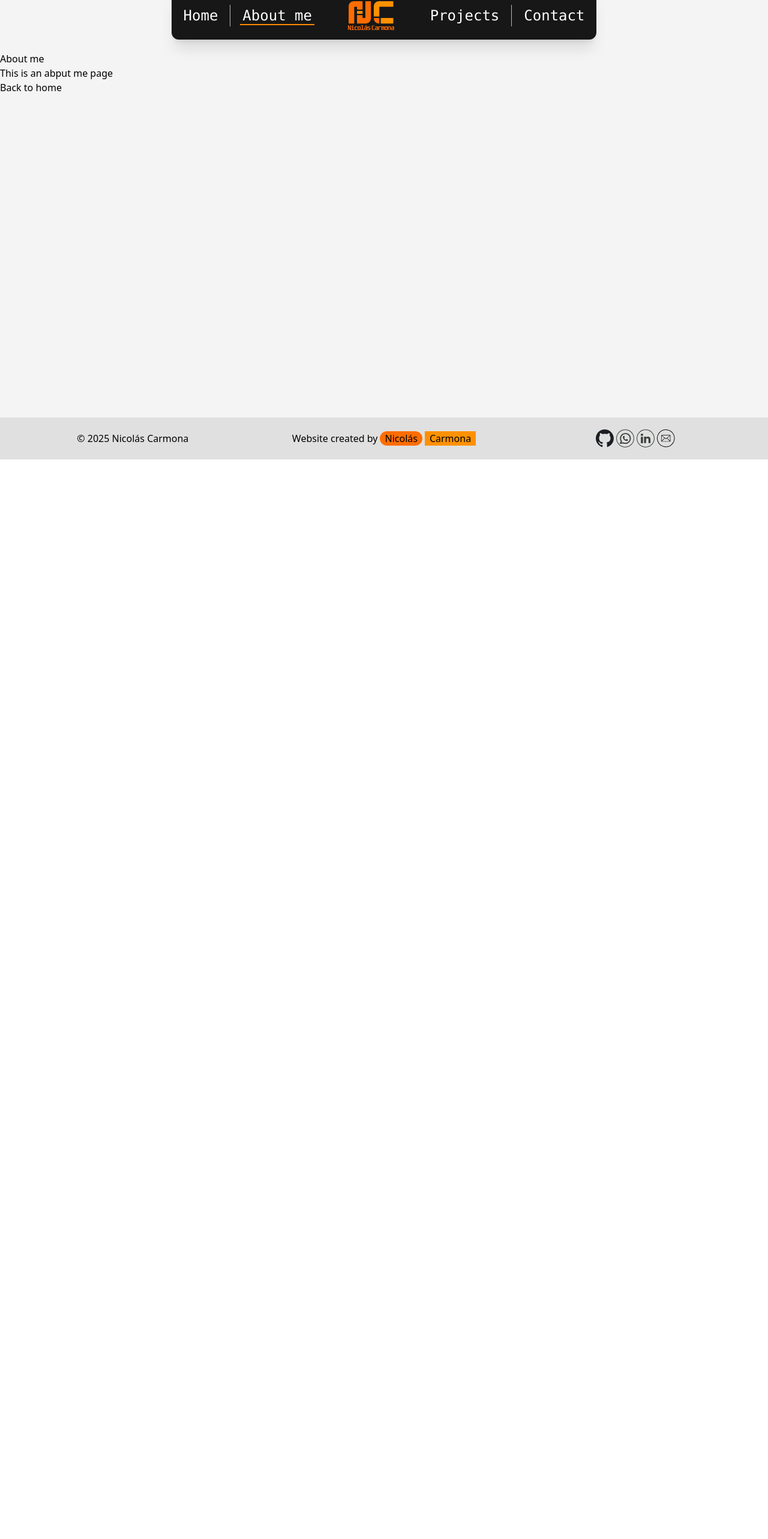
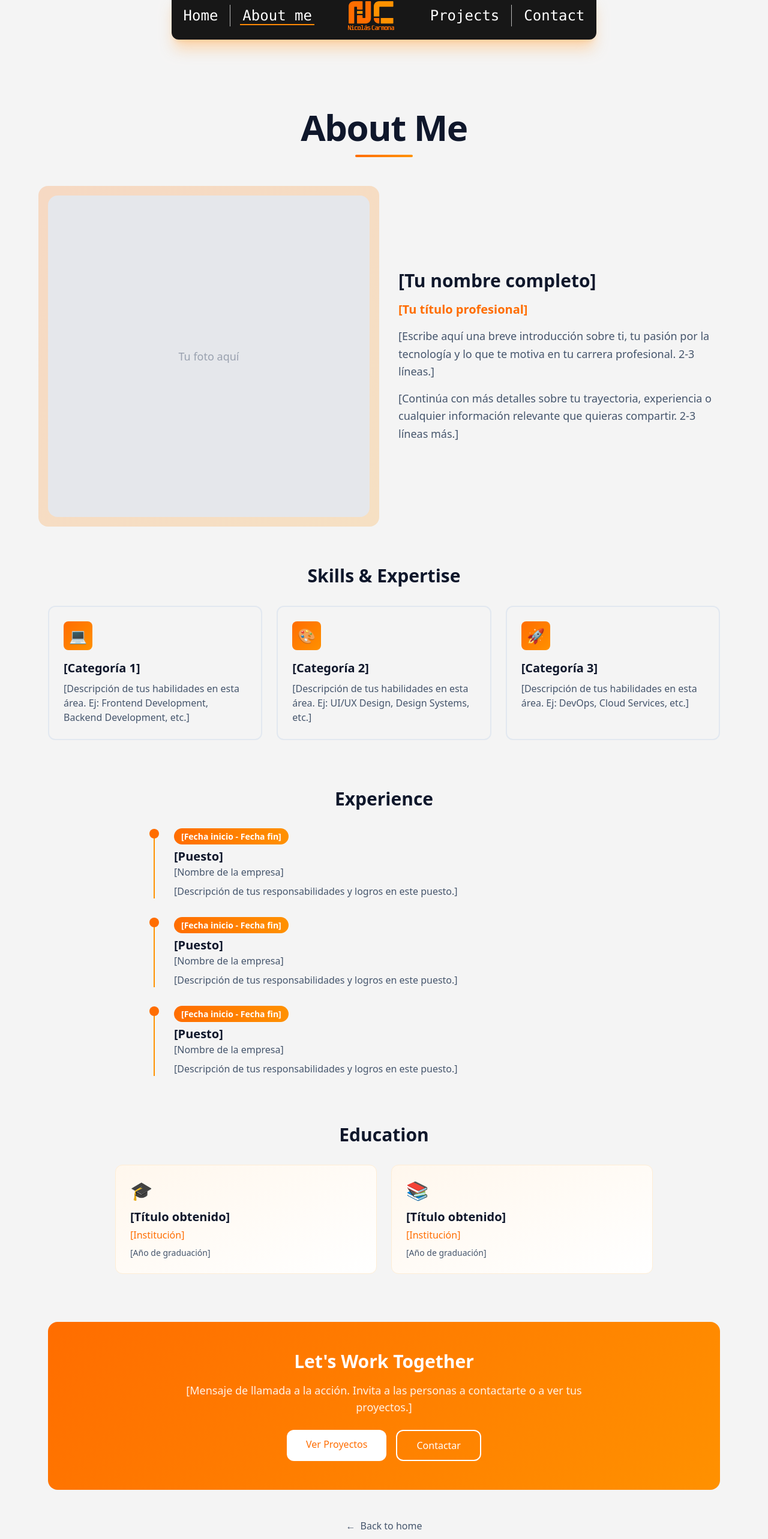
Before and after one commit to ncarmona99/project_portfolio, a Nuxt app: page /about_me in a window 1280 px wide. Shown: the part 34-2600 px from the top of the page at 60% size. Before the commit the page ends 800 px from the top, so only its background shows below. Built offline with nearby package versions, Linux system fonts and the light colour scheme.

Commit message:
Dark and Light mode themes and tailwind config

```diff
--- a/app/assets/css/main.css
+++ b/app/assets/css/main.css
@@ -2,14 +2,22 @@
 
 @layer components {
   :root {
-    --logo-color-primary-light: #ff6d00;
-    --logo-color-secondary-light: #ff9100;
-    --logo-color-primary-dark: #ffffff;
-    --bg-color-primary-light: #f4f4f4;
-    --bg-color-secondary-light: #e0e0e0;
-    --nav-text-color-light: #ffbe0b;
-    --button-bg-light: #ff9100;
-    --button-accent-light: #ff6d00;
+    --logo-color-primary: #ff6d00;
+    --logo-color-secondary: #ff9100;
+    --bg-color-primary: #f4f4f4;
+    --bg-color-secondary: #e0e0e0;
+    --nav-text-color: #ffbe0b;
+    --button-bg: #ff9100;
+    --button-accent: #ff6d00;
+  }
+  .dark {
+    --logo-color-primary: #240046;
+    --logo-color-secondary: #5a199b;
+    --bg-color-primary: #313131;
+    --bg-color-secondary: #646464;
+    --nav-text-color: #66049e;
+    --button-bg: #5a199b;
+    --button-accent: #240046;
   }
   .logo-wrapper {
     cursor: auto;
@@ -85,31 +93,31 @@
   }
 
   .logo-light-primary {
-    fill: var(--logo-color-primary-light);
+    fill: var(--logo-color-primary);
   }
   .logo-light-secondary {
-    fill: var(--logo-color-secondary-light);
+    fill: var(--logo-color-secondary);
   }
   .bg-primary {
-    background-color: var(--bg-color-primary-light);
+    background-color: var(--bg-color-primary);
   }
   .bg-secondary {
-    background-color: var(--bg-color-secondary-light);
+    background-color: var(--bg-color-secondary);
   }
   .nav-text-color {
-    color: var(--logo-color-primary-light);
+    color: var(--logo-color-primary);
   }
   .bg-logo-light-primary {
-    background-color: var(--logo-color-primary-light);
+    background-color: var(--logo-color-primary);
   }
   .bg-logo-light-secondary {
-    background-color: var(--logo-color-secondary-light);
+    background-color: var(--logo-color-secondary);
   }
   .bg-button-light {
-    background-color: var(--button-bg-light);
+    background-color: var(--button-bg);
   }
   .bg-button-light:hover {
-    background-color: var(--button-accent-light);
+    background-color: var(--button-accent);
   }
 }
 
--- a/app/layouts/default.vue
+++ b/app/layouts/default.vue
@@ -5,11 +5,11 @@
     <header>
       <div class="flex flex-row justify-center">
         <nav
-          class="sticky top-0 mx-auto items-center justify-center flex flex-row flex-wrap font-mono font-medium my-5 rounded-xl shadow-xl bg-neutral-900 text-white text-base sm:text-lg md:text-2xl p-2 sm:p-3 md:p-4 gap-x-2 sm:gap-x-3 md:gap-x-4 gap-y-2"
+          class="sticky top-0 mx-auto items-center justify-center flex flex-row flex-wrap font-mono font-medium my-5 rounded-xl shadow-xl shadow-orange-300/50 dark:shadow-purple-500/50 bg-neutral-900 dark:bg-slate-100 text-white dark:text-slate-900 text-base sm:text-lg md:text-2xl p-2 sm:p-3 md:p-4 gap-x-2 sm:gap-x-3 md:gap-x-4 gap-y-2"
         >
           <NuxtLink to="/" v-slot="{ isActive }">
             <span
-              class="relative inline-block px-1 after:content-[''] after:absolute after:left-0 after:bottom-0 after:h-[2px] after:w-0 after:bg-orange-400 after:transition-all after:duration-300 hover:after:w-full whitespace-nowrap"
+              class="relative inline-block px-1 after:content-[''] after:absolute after:left-0 after:bottom-0 after:h-[2px] after:w-0 after:bg-orange-400 dark:after:bg-purple-500 after:transition-all after:duration-300 hover:after:w-full whitespace-nowrap"
               :class="isActive ? 'after:w-full' : ''"
             >
               Home
@@ -18,7 +18,7 @@
           <div class="w-px h-9 bg-white opacity-70"></div>
           <NuxtLink to="/about_me" v-slot="{ isActive }">
             <span
-              class="relative inline-block px-1 after:content-[''] after:absolute after:left-0 after:bottom-0 after:h-[2px] after:w-0 after:bg-orange-400 after:transition-all after:duration-300 hover:after:w-full whitespace-nowrap"
+              class="relative inline-block px-1 after:content-[''] after:absolute after:left-0 after:bottom-0 after:h-[2px] after:w-0 after:bg-orange-400 dark:after:bg-purple-500 after:transition-all after:duration-300 hover:after:w-full whitespace-nowrap"
               :class="isActive ? 'after:w-full' : ''"
             >
               About me
@@ -32,7 +32,7 @@
           </ClientOnly>
           <NuxtLink to="/projects" v-slot="{ isActive }">
             <span
-              class="relative inline-block px-1 after:content-[''] after:absolute after:left-0 after:bottom-0 after:h-[2px] after:w-0 after:bg-orange-400 after:transition-all after:duration-300 hover:after:w-full whitespace-nowrap"
+              class="relative inline-block px-1 after:content-[''] after:absolute after:left-0 after:bottom-0 after:h-[2px] after:w-0 after:bg-orange-400 dark:after:bg-purple-500 after:transition-all after:duration-300 hover:after:w-full whitespace-nowrap"
               :class="isActive ? 'after:w-full' : ''"
             >
               Projects
@@ -41,7 +41,7 @@
           <div class="w-px h-9 bg-white opacity-70"></div>
           <NuxtLink to="/contact" v-slot="{ isActive }">
             <span
-              class="relative inline-block px-1 after:content-[''] after:absolute after:left-0 after:bottom-0 after:h-[2px] after:w-0 after:bg-orange-400 after:transition-all after:duration-300 hover:after:w-full whitespace-nowrap"
+              class="relative inline-block px-1 after:content-[''] after:absolute after:left-0 after:bottom-0 after:h-[2px] after:w-0 after:bg-orange-400 dark:after:bg-purple-500 after:transition-all after:duration-300 hover:after:w-full whitespace-nowrap"
               :class="isActive ? 'after:w-full' : ''"
             >
               Contact
--- a/app/pages/about_me/index.vue
+++ b/app/pages/about_me/index.vue
@@ -6,10 +6,257 @@ definePageMeta({
 </script>
 
 <template>
-  <section>
-    <h1>About me</h1>
-    <p>This is an abput me page</p>
+  <section class="max-w-6xl mx-auto px-4 md:pt-24 pt-16 pb-16">
+    <!-- Header Section -->
+    <div class="text-center mb-16">
+      <h1
+        class="text-5xl md:text-6xl font-bold tracking-tight text-slate-900 mb-4"
+      >
+        About Me
+      </h1>
+      <div
+        class="w-24 h-1 mx-auto rounded-full"
+        style="background: linear-gradient(90deg, #ff6d00, #ff9100)"
+      ></div>
+    </div>
 
-    <NuxtLink to="/">Back to home</NuxtLink>
+    <!-- Profile Section -->
+    <div class="grid md:grid-cols-2 gap-12 items-center mb-20">
+      <!-- Image Placeholder -->
+      <div class="order-2 md:order-1">
+        <div class="relative">
+          <div
+            class="absolute -inset-4 rounded-2xl opacity-20"
+            style="background: linear-gradient(135deg, #ff6d00, #ff9100)"
+          ></div>
+          <div
+            class="relative bg-gray-200 rounded-2xl aspect-square flex items-center justify-center"
+          >
+            <span class="text-gray-400 text-lg">Tu foto aquí</span>
+          </div>
+        </div>
+      </div>
+
+      <!-- Introduction -->
+      <div class="order-1 md:order-2">
+        <h2 class="text-3xl font-bold text-slate-900 mb-4">
+          [Tu nombre completo]
+        </h2>
+        <p class="text-xl mb-4" style="color: #ff6d00; font-weight: 600">
+          [Tu título profesional]
+        </p>
+        <p class="text-slate-600 text-lg leading-relaxed mb-4">
+          [Escribe aquí una breve introducción sobre ti, tu pasión por la
+          tecnología y lo que te motiva en tu carrera profesional. 2-3 líneas.]
+        </p>
+        <p class="text-slate-600 text-lg leading-relaxed">
+          [Continúa con más detalles sobre tu trayectoria, experiencia o
+          cualquier información relevante que quieras compartir. 2-3 líneas
+          más.]
+        </p>
+      </div>
+    </div>
+
+    <!-- Skills & Expertise Section -->
+    <div class="mb-20">
+      <h2 class="text-3xl font-bold text-slate-900 mb-8 text-center">
+        Skills & Expertise
+      </h2>
+      <div class="grid md:grid-cols-3 gap-6">
+        <!-- Skill Card 1 -->
+        <div
+          class="p-6 rounded-xl border-2 border-slate-200 hover:border-transparent hover:shadow-xl transition-all duration-300 group"
+          style="hover:border-color: #ff9100;"
+        >
+          <div
+            class="w-12 h-12 rounded-lg mb-4 flex items-center justify-center text-white text-2xl"
+            style="background: linear-gradient(135deg, #ff6d00, #ff9100)"
+          >
+            💻
+          </div>
+          <h3 class="text-xl font-bold text-slate-900 mb-2">[Categoría 1]</h3>
+          <p class="text-slate-600">
+            [Descripción de tus habilidades en esta área. Ej: Frontend
+            Development, Backend Development, etc.]
+          </p>
+        </div>
+
+        <!-- Skill Card 2 -->
+        <div
+          class="p-6 rounded-xl border-2 border-slate-200 hover:border-transparent hover:shadow-xl transition-all duration-300"
+        >
+          <div
+            class="w-12 h-12 rounded-lg mb-4 flex items-center justify-center text-white text-2xl"
+            style="background: linear-gradient(135deg, #ff6d00, #ff9100)"
+          >
+            🎨
+          </div>
+          <h3 class="text-xl font-bold text-slate-900 mb-2">[Categoría 2]</h3>
+          <p class="text-slate-600">
+            [Descripción de tus habilidades en esta área. Ej: UI/UX Design,
+            Design Systems, etc.]
+          </p>
+        </div>
+
+        <!-- Skill Card 3 -->
+        <div
+          class="p-6 rounded-xl border-2 border-slate-200 hover:border-transparent hover:shadow-xl transition-all duration-300"
+        >
+          <div
+            class="w-12 h-12 rounded-lg mb-4 flex items-center justify-center text-white text-2xl"
+            style="background: linear-gradient(135deg, #ff6d00, #ff9100)"
+          >
+            🚀
+          </div>
+          <h3 class="text-xl font-bold text-slate-900 mb-2">[Categoría 3]</h3>
+          <p class="text-slate-600">
+            [Descripción de tus habilidades en esta área. Ej: DevOps, Cloud
+            Services, etc.]
+          </p>
+        </div>
+      </div>
+    </div>
+
+    <!-- Experience Timeline -->
+    <div class="mb-20">
+      <h2 class="text-3xl font-bold text-slate-900 mb-8 text-center">
+        Experience
+      </h2>
+      <div class="max-w-3xl mx-auto space-y-8">
+        <!-- Timeline Item 1 -->
+        <div class="relative pl-8 border-l-2" style="border-color: #ff9100">
+          <div
+            class="absolute w-4 h-4 rounded-full -left-[9px] top-0"
+            style="background: #ff6d00"
+          ></div>
+          <div class="mb-1">
+            <span
+              class="text-sm font-semibold px-3 py-1 rounded-full text-white"
+              style="background: linear-gradient(90deg, #ff6d00, #ff9100)"
+            >
+              [Fecha inicio - Fecha fin]
+            </span>
+          </div>
+          <h3 class="text-xl font-bold text-slate-900 mt-2">[Puesto]</h3>
+          <p class="text-slate-600 font-medium">[Nombre de la empresa]</p>
+          <p class="text-slate-600 mt-2">
+            [Descripción de tus responsabilidades y logros en este puesto.]
+          </p>
+        </div>
+
+        <!-- Timeline Item 2 -->
+        <div class="relative pl-8 border-l-2" style="border-color: #ff9100">
+          <div
+            class="absolute w-4 h-4 rounded-full -left-[9px] top-0"
+            style="background: #ff6d00"
+          ></div>
+          <div class="mb-1">
+            <span
+              class="text-sm font-semibold px-3 py-1 rounded-full text-white"
+              style="background: linear-gradient(90deg, #ff6d00, #ff9100)"
+            >
+              [Fecha inicio - Fecha fin]
+            </span>
+          </div>
+          <h3 class="text-xl font-bold text-slate-900 mt-2">[Puesto]</h3>
+          <p class="text-slate-600 font-medium">[Nombre de la empresa]</p>
+          <p class="text-slate-600 mt-2">
+            [Descripción de tus responsabilidades y logros en este puesto.]
+          </p>
+        </div>
+
+        <!-- Timeline Item 3 -->
+        <div class="relative pl-8 border-l-2" style="border-color: #ff9100">
+          <div
+            class="absolute w-4 h-4 rounded-full -left-[9px] top-0"
+            style="background: #ff6d00"
+          ></div>
+          <div class="mb-1">
+            <span
+              class="text-sm font-semibold px-3 py-1 rounded-full text-white"
+              style="background: linear-gradient(90deg, #ff6d00, #ff9100)"
+            >
+              [Fecha inicio - Fecha fin]
+            </span>
+          </div>
+          <h3 class="text-xl font-bold text-slate-900 mt-2">[Puesto]</h3>
+          <p class="text-slate-600 font-medium">[Nombre de la empresa]</p>
+          <p class="text-slate-600 mt-2">
+            [Descripción de tus responsabilidades y logros en este puesto.]
+          </p>
+        </div>
+      </div>
+    </div>
+
+    <!-- Education Section -->
+    <div class="mb-20">
+      <h2 class="text-3xl font-bold text-slate-900 mb-8 text-center">
+        Education
+      </h2>
+      <div class="grid md:grid-cols-2 gap-6 max-w-4xl mx-auto">
+        <!-- Education Card 1 -->
+        <div
+          class="p-6 rounded-xl bg-gradient-to-br from-orange-50 to-white border border-orange-100"
+        >
+          <div class="text-3xl mb-3">🎓</div>
+          <h3 class="text-xl font-bold text-slate-900 mb-1">
+            [Título obtenido]
+          </h3>
+          <p class="font-medium mb-2" style="color: #ff6d00">[Institución]</p>
+          <p class="text-slate-600 text-sm">[Año de graduación]</p>
+        </div>
+
+        <!-- Education Card 2 -->
+        <div
+          class="p-6 rounded-xl bg-gradient-to-br from-orange-50 to-white border border-orange-100"
+        >
+          <div class="text-3xl mb-3">📚</div>
+          <h3 class="text-xl font-bold text-slate-900 mb-1">
+            [Título obtenido]
+          </h3>
+          <p class="font-medium mb-2" style="color: #ff6d00">[Institución]</p>
+          <p class="text-slate-600 text-sm">[Año de graduación]</p>
+        </div>
+      </div>
+    </div>
+
+    <!-- CTA Section -->
+    <div
+      class="text-center py-12 px-6 rounded-2xl"
+      style="background: linear-gradient(135deg, #ff6d00, #ff9100)"
+    >
+      <h2 class="text-3xl font-bold text-white mb-4">Let's Work Together</h2>
+      <p class="text-white/90 text-lg mb-6 max-w-2xl mx-auto">
+        [Mensaje de llamada a la acción. Invita a las personas a contactarte o a
+        ver tus proyectos.]
+      </p>
+      <div class="flex gap-4 justify-center flex-wrap">
+        <NuxtLink
+          to="/projects"
+          class="px-8 py-3 rounded-xl bg-white font-medium transition-transform duration-300 hover:scale-105"
+          style="color: #ff6d00"
+        >
+          Ver Proyectos
+        </NuxtLink>
+        <NuxtLink
+          to="/contact"
+          class="px-8 py-3 rounded-xl border-2 border-white text-white font-medium transition-all duration-300 hover:bg-white hover:scale-105"
+          style="hover:color: #ff6d00;"
+        >
+          Contactar
+        </NuxtLink>
+      </div>
+    </div>
+
+    <!-- Back to Home -->
+    <div class="mt-12 text-center">
+      <NuxtLink
+        to="/"
+        class="inline-flex items-center gap-2 text-slate-600 hover:text-slate-900 transition-colors duration-300"
+      >
+        <span>←</span>
+        <span>Back to home</span>
+      </NuxtLink>
+    </div>
   </section>
 </template>
--- a/nuxt.config.ts
+++ b/nuxt.config.ts
@@ -3,6 +3,10 @@ export default defineNuxtConfig({
   compatibilityDate: "2025-07-15",
   devtools: { enabled: false },
   srcDir: "app",
+  modules: ["@nuxtjs/color-mode"],
+  colorMode: {
+    classSuffix: "",
+  },
   app: {
     head: {
       titleTemplate: "%s - Nicolás Carmona portfolio",
--- a/package.json
+++ b/package.json
@@ -15,6 +15,7 @@
     "vue-router": "^4.6.3"
   },
   "devDependencies": {
+    "@nuxtjs/color-mode": "^4.0.0",
     "@nuxtjs/tailwindcss": "^6.14.0",
     "@tailwindcss/postcss": "^4.1.17",
     "autoprefixer": "^10.4.22",
```
Also changed, not shown: tailwind.config.js (added, +8 -0 lines), 1 other file (tests, documents, lock files or other folders).
